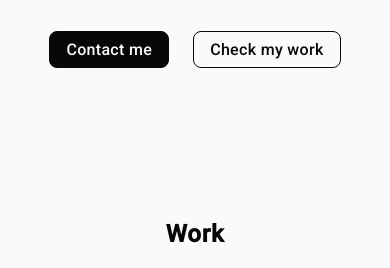
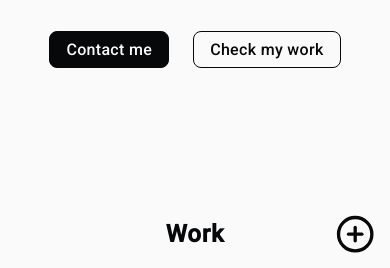
Before and after one commit to JuniorAlvess/portfolio2.0, a React (Create React App) app: page / in a window 390 px wide. Shown: the part 575-843 px from the top of the page. Built offline with nearby package versions, Linux system fonts and the light colour scheme.

Commit message:
feat(menu mobile): created social media menu

```diff
--- a/src/App.tsx
+++ b/src/App.tsx
@@ -6,14 +6,14 @@ import emailjs from '@emailjs/browser';
 import { init } from '@emailjs/browser';
 import toast, { Toaster } from 'react-hot-toast';
 
-import { AiOutlineHome } from 'react-icons/ai';
+import { FiPlusCircle } from 'react-icons/fi';
 import { BiMessageSquareDetail } from 'react-icons/bi';
 import { IoMdCodeWorking } from 'react-icons/io';
 import { CgUser } from 'react-icons/cg';
 import { FiSend, FiGithub } from 'react-icons/fi';
 import { HiOutlineArrowCircleUp } from 'react-icons/hi';
 import { RiLinkedinLine } from 'react-icons/ri';
-import { SiWhatsapp } from 'react-icons/si';
+import { AiOutlineWhatsApp } from 'react-icons/ai';
 
 import photo from './assets/eu.png';
 
@@ -30,6 +30,7 @@ function App() {
   const [message, setMessage] = useState<string>('');
   const [filteredProjects, setFilteredProjects] = useState<string>('all');
   const [filterProjects, setFilterProjects] = useState<any>();
+  const [activeMenuMobile, setActiveMenuMobile] = useState<boolean>(false);
   const [isLoading, setIsLoading] = useState<boolean>(false);
   const { scroll } = useScroll();
   const { loading } = useLoading();
@@ -88,14 +89,15 @@ function App() {
   // }, [filteredProjects])
   return (
     <div ref={container} className="container">
-      <nav className='side-menu'>
+      <nav className={activeMenuMobile ? 'side-menu active' : 'side-menu'}>
         <ul>
           <li> <a href="#work"> <span>Work</span> <IoMdCodeWorking className='icon-menu' /> </a> </li>
           <li> <a href="#resume"> <span>Resume</span> <CgUser className='icon-menu' /> </a> </li>
           <li> <a href="#contact"> <span>Contact</span> <BiMessageSquareDetail className='icon-menu' /> </a> </li>
           <li> <a href="https://www.linkedin.com/in/ejalves/" target="_blank" rel="noreferrer"> <span>Linkedin</span> <RiLinkedinLine className='icon-menu' /> </a> </li>
           <li> <a href="https://github.com/JuniorAlvess" target="_blank" rel="noreferrer"> <span>GitHub</span> <FiGithub className='icon-menu' /> </a> </li>
-          <li> <a href="https://web.whatsapp.com/send?phone=5511930197938" target="_blank" rel="noreferrer"> <span>WhatsApp</span> <SiWhatsapp className='icon-menu' /> </a> </li>
+          <li> <a href="https://web.whatsapp.com/send?phone=5511930197938" target="_blank" rel="noreferrer"> <span>WhatsApp</span> <AiOutlineWhatsApp className='icon-menu' /> </a> </li>
+          <li onClick={() => setActiveMenuMobile(!activeMenuMobile)}> <FiPlusCircle className={activeMenuMobile ? 'icon-menu active' : 'icon-menu'} /></li>
         </ul>
       </nav>
 
--- a/src/global.scss
+++ b/src/global.scss
@@ -47,7 +47,7 @@ html {
 .arrow-up {
     position: fixed;
     right: -5rem;
-    bottom: 2rem;
+    bottom: 3.5rem;
     font-size: clamp(2.5rem, 3vw, 5rem);
     // cursor: pointer;
 
@@ -136,6 +136,10 @@ body {
                 transition: all 0.3s ease-in;
             }
 
+            li:last-of-type {
+                display: none;
+            }
+
             li:hover {
                 // background: var(--second-color);
 
@@ -172,7 +176,7 @@ body {
                 display: none;
             }
 
-            li a .icon-menu {
+            li .icon-menu {
                 // background: var(--second-color);
                 color: var(--second-color);
 
@@ -656,7 +660,72 @@ body {
         }
 
         nav.side-menu {
+            position: fixed;
+            right: 12px;
+            bottom: 8px;
+            overflow: hidden;
+            z-index: 9999;
+            height: 46px;
+
+            display: flex;
+            align-items: end;
+            justify-content: center;
+
+            transition: .3s ease-in-out;
+            border-radius: 1rem 1rem 0 0;
+        }
+
+
+        nav.side-menu ul {
+            gap: 1rem;
+            padding: 0;
+            margin: 0;
+            align-items: center;
+        }
+
+        nav.side-menu ul li:not(:nth-child(n+4)) {
             display: none;
+        }
+
+        nav.side-menu ul li {
+            margin: 0;
+        }
+
+        nav.side-menu ul li:hover {
+            a span {
+                display: none;
+            }
+        }
+
+        nav.side-menu ul li:not(:last-of-type) .icon-menu {
+            color: var(--primary-color);
+            font-size: 2.5rem;
+        }
+
+        nav.side-menu ul li:last-of-type {
+            padding: 0;
+            border-radius: 50% 50% 0 0;
+            display: block;
+        }
+
+
+        nav.side-menu ul li:last-of-type .icon-menu {
+            color: var(--second-color);
+            transition: .3s ease-in-out;
+        }
+
+        nav.side-menu.active {
+            height: auto;
+            background: var(--second-color);
+
+
+            li:last-of-type {
+                background: var(--primary-color);
+
+                .icon-menu {
+                    transform: rotate(-45deg);
+                }
+            }
         }
 
         header {
```
